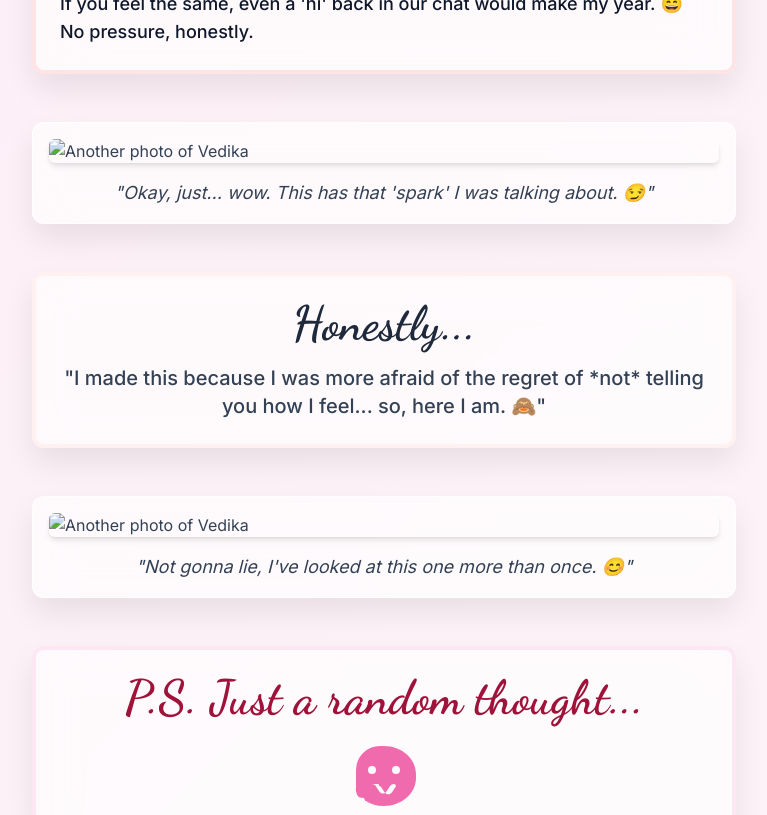
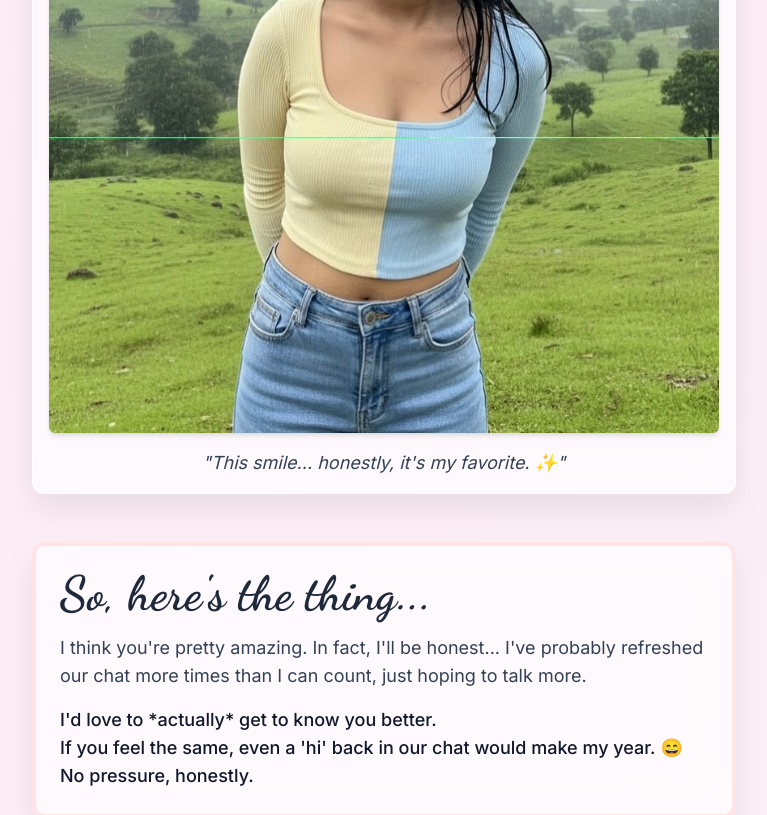
Before and after one commit to localhost0088/vd, a plain HTML site: page index.html in a window 1280 px wide. Shown: the part 880-1695 px from the top of the page, without its empty margins (256-1023 px from the left). Drawn offline with nearby package versions, Linux system fonts and the light colour scheme; the site is published under a folder, as on GitHub Pages, so addresses that start at the root find nothing.

Commit message:
Update index.html

```diff
--- a/index.html
+++ b/index.html
@@ -163,7 +163,7 @@
 
             <!-- Card 1: Photo 1 -->
             <div class="canvas-item p-4 scroll-reveal-left">
-                <img src="/2.jpg"
+                <img src="2.jpg"
                      alt="A photo of Vedika"
                      class="w-full h-auto rounded-md object-cover shadow-md">
                 <p class="text-center mt-4 text-slate-700 italic text-lg">
@@ -185,7 +185,7 @@
 
             <!-- Card 3: Photo 2 -->
             <div class="canvas-item p-4 scroll-reveal-left">
-                <img src="/1.jpg"
+                <img src="1.jpg"
                      alt="Another photo of Vedika"
                      class="w-full h-auto rounded-md object-cover shadow-md">
                 <p class="text-center mt-4 text-slate-700 italic text-lg">
@@ -204,7 +204,7 @@
 
             <!-- Card 5: Photo 3 -->
             <div class="canvas-item p-4 scroll-reveal-left">
-                <img src="/3.jpg"
+                <img src="3.jpg"
                      alt="Another photo of Vedika"
                      class="w-full h-auto rounded-md object-cover shadow-md">
                 <p class="text-center mt-4 text-slate-700 italic text-lg">
@@ -281,4 +281,5 @@
     </script>
 
 </body>
+
 </html>
```
